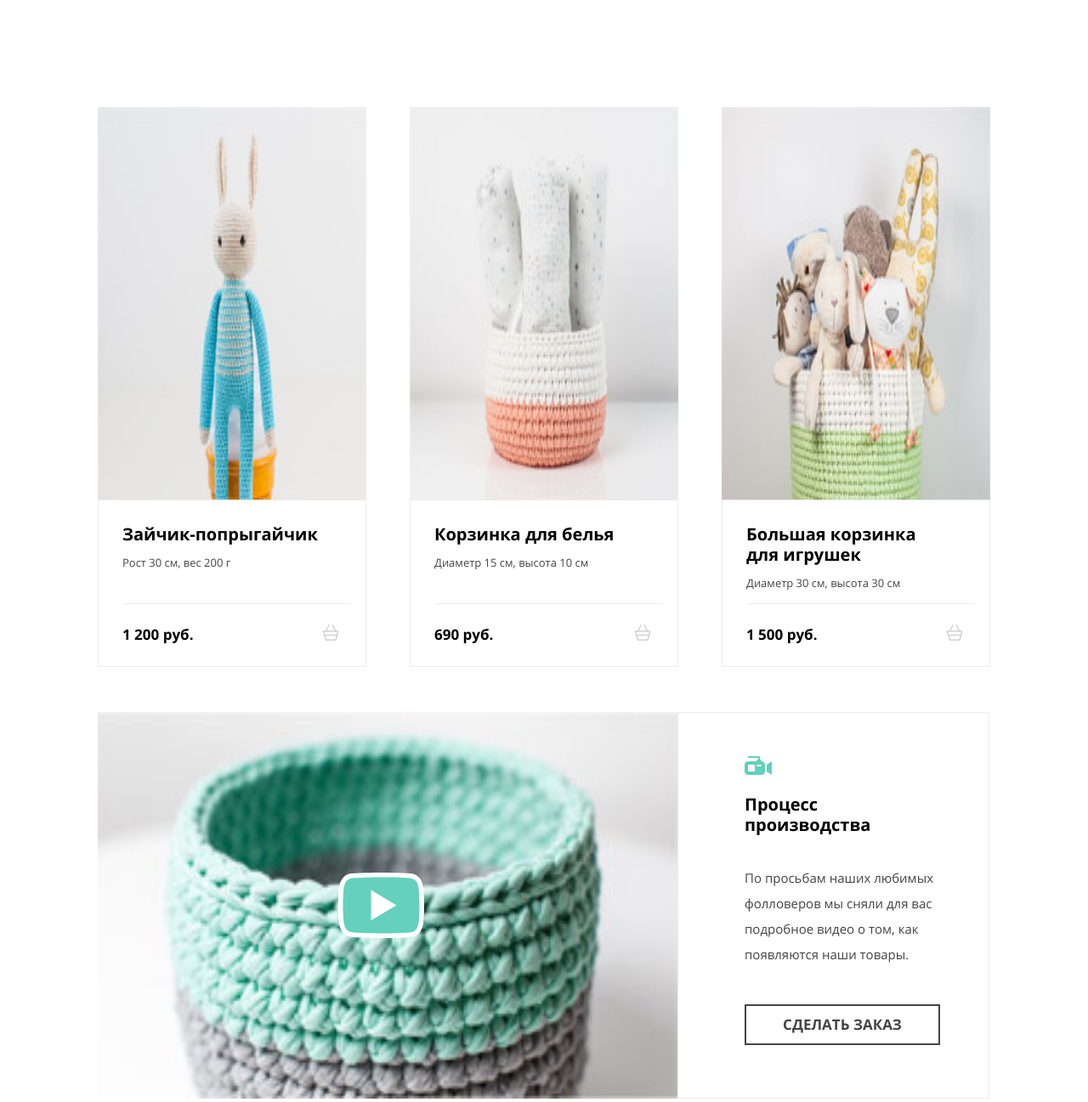
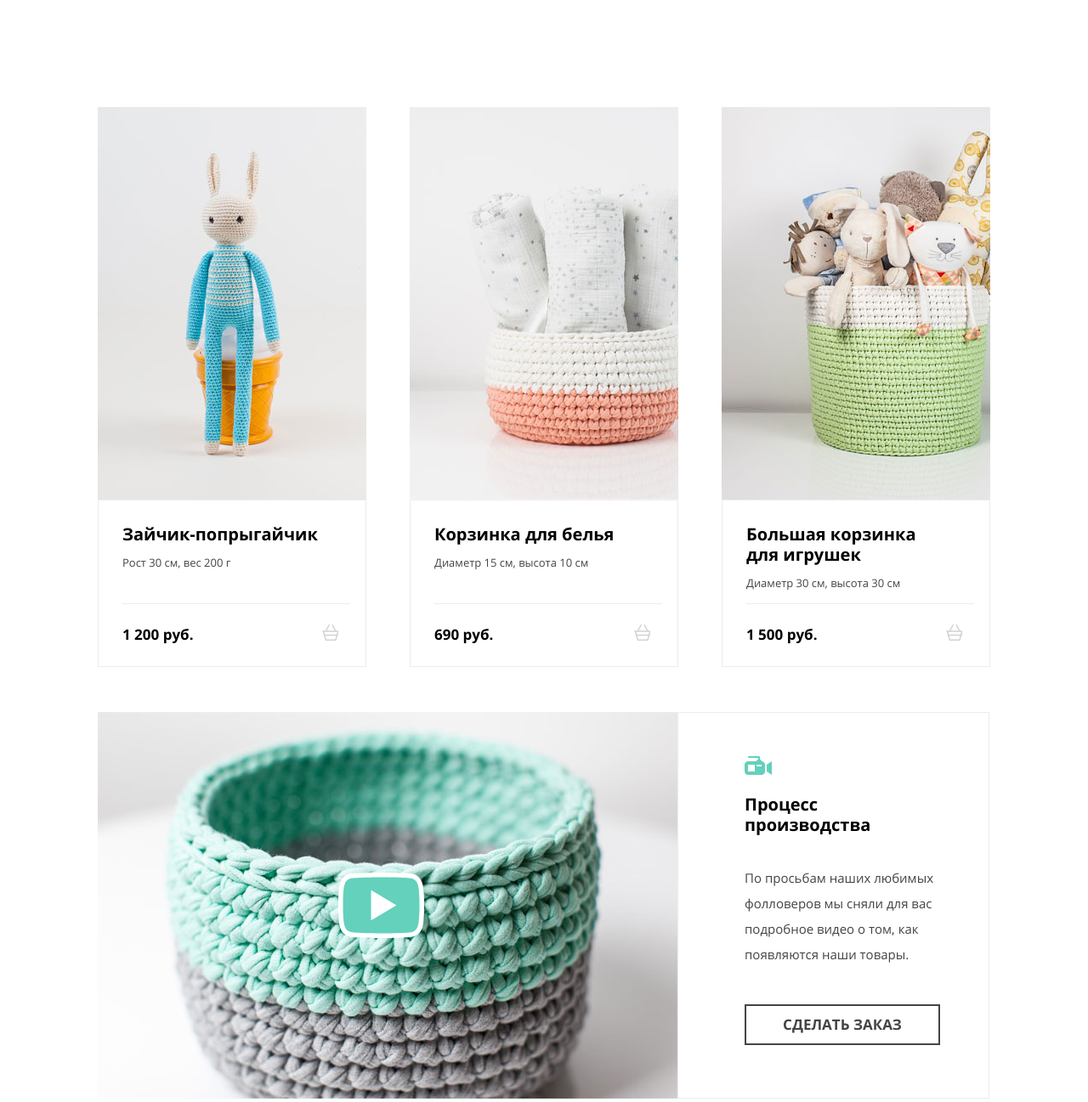
Before and after one commit to ozz-rjq/mishka, a website: page app/catalog.html in a window 1280 px wide. Shown: the part 346-1643 px from the top of the page at 85% size. Drawn offline with Linux system fonts and the light colour scheme.

Commit message:
Retinize catalog images

```diff
--- a/app/catalog.html
+++ b/app/catalog.html
@@ -68,7 +68,11 @@
 			<div class="catalog__container">
 				<article class="product">
 					<div class="product__img">
-						<img src="img/photo-hare-mobile@1x.jpg" alt="Product 1">
+						<picture>
+							<source media="(min-width:1150px)" srcset="img/photo-hare-desktop@1x.jpg 1x, img/photo-hare-desktop@2x.jpg 2x">
+							<source media="(min-width:768px)" srcset="img/photo-hare-tablet@1x.jpg 1x, img/photo-hare-tablet@2x.jpg 2x">
+							<img src="img/photo-hare-mobile@1x.jpg" srcset="img/photo-hare-mobile@2x.jpg 2x" alt="Hare">
+						</picture>
 					</div>
 
 					<div class="product__info">
@@ -89,7 +93,11 @@
 
 				<article class="product">
 					<div class="product__img">
-						<img src="img/photo-bowl-mobile@1x.jpg" alt="Product 2">
+						<picture>
+							<source media="(min-width:1150px)" srcset="img/photo-bowl-desktop@1x.jpg 1x, img/photo-bowl-desktop@2x.jpg 2x">
+							<source media="(min-width:768px)" srcset="img/photo-bowl-tablet@1x.jpg 1x, img/photo-bowl-tablet@2x.jpg 2x">
+							<img src="img/photo-bowl-mobile@1x.jpg" srcset="img/photo-bowl-mobile@2x.jpg 2x" alt="Bowl">
+						</picture>
 					</div>
 
 					<div class="product__info">
@@ -110,7 +118,11 @@
 
 				<article class="product">
 					<div class="product__img">
-						<img src="img/photo-toys-mobile@1x.jpg" alt="Product 3">
+						<picture>
+							<source media="(min-width:1150px)" srcset="img/photo-toys-desktop@1x.jpg 1x, img/photo-toys-desktop@2x.jpg 2x">
+							<source media="(min-width:768px)" srcset="img/photo-toys-tablet@1x.jpg 1x, img/photo-toys-tablet@2x.jpg 2x">
+							<img src="img/photo-toys-mobile@1x.jpg" srcset="img/photo-toys-mobile@2x.jpg 2x" alt="Toys">
+						</picture>
 					</div>
 
 					<div class="product__info">
@@ -136,7 +148,11 @@
 				<h3 class="production__title">Процесс производства</h3>
 
 				<div class="production__video">
-					<img src="img/video-mobile@1x.jpg" alt="Video">
+					<picture>
+						<source media="(min-width: 1150px)" srcset="img/video-desktop@1x.jpg 1x, img/video-desktop@2x.jpg 2x">
+						<source media="(min-width: 768px)" srcset="img/video-tablet@1x.jpg 1x, img/video-tablet@2x.jpg 2x">
+						<img src="img/video-mobile@1x.jpg" srcset="img/video-mobile@2x.jpg 2x" alt="Video">
+					</picture>
 				</div>
 
 				<p class="production__desc">
```
